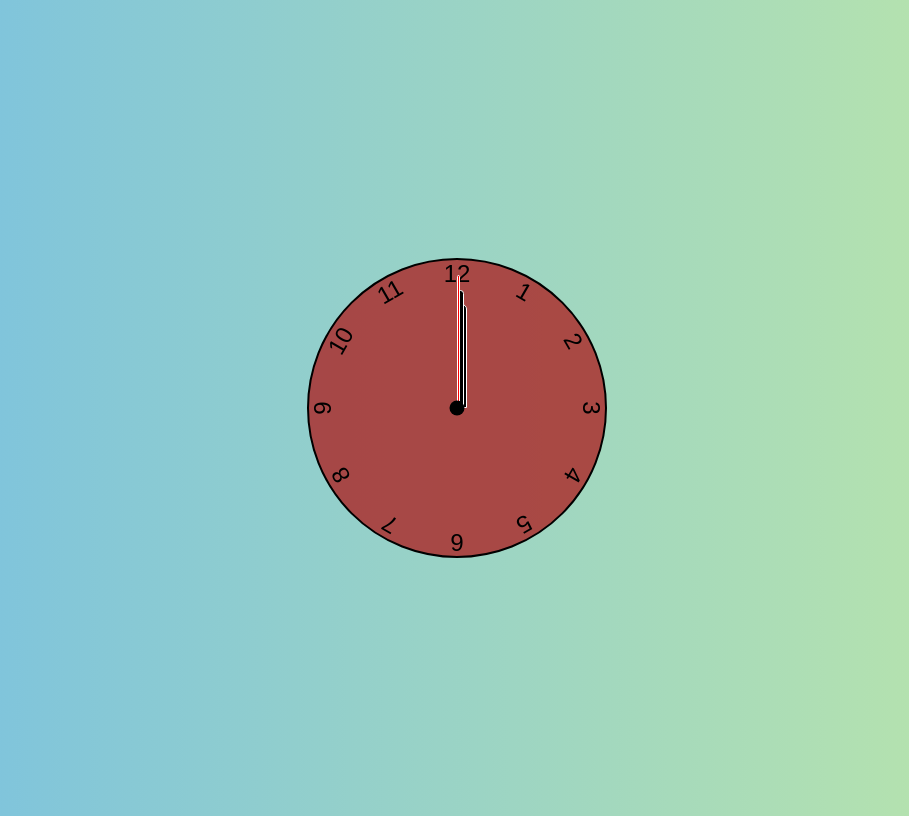
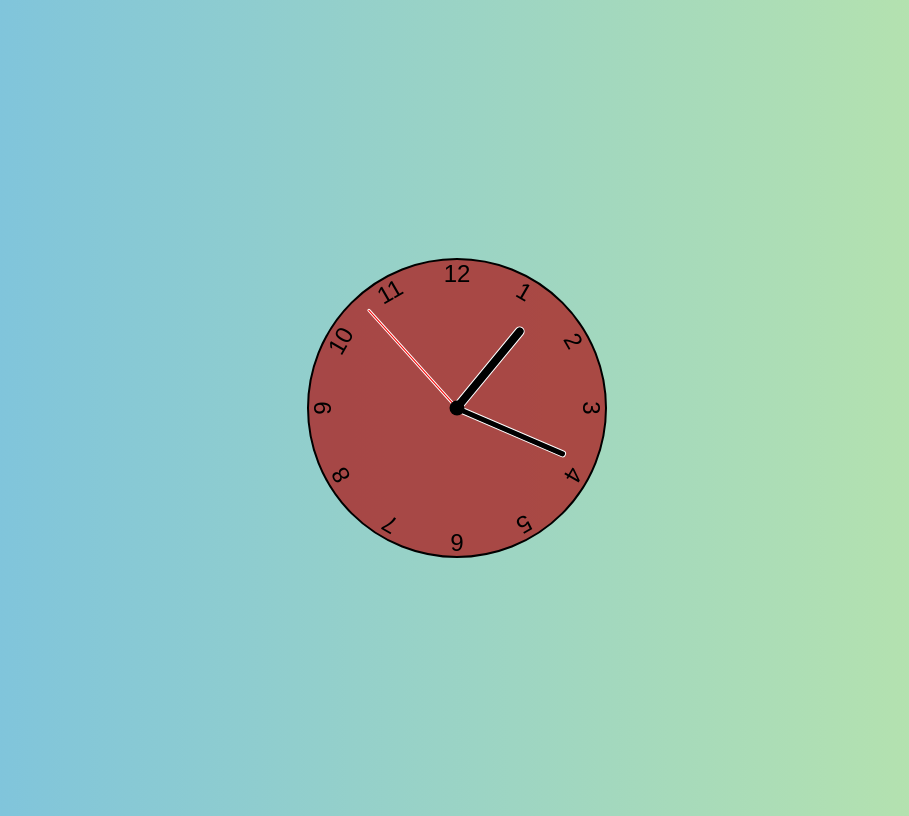
Before and after one commit to joereload/Clock-Vanilla, a plain HTML site: page index.html in a window 1280 px wide. Shown: the whole page, without its empty margins (183-1092 px from the left). Drawn offline with Linux system fonts and the light colour scheme.

Commit message:
ahora si funciona

```diff
--- a/index.html
+++ b/index.html
@@ -1,5 +1,6 @@
 <!DOCTYPE html>
 <html lang="en">
+
 <head>
     <meta charset="UTF-8">
     <meta http-equiv="X-UA-Compatible" content="IE=edge">
@@ -9,11 +10,12 @@
 
     <title>Vanilla Clock</title>
 </head>
+
 <body>
     <div class="clock">
-        <div class="hand hour"></div>
-        <div class="hand minute"></div>
-        <div class="hand second"></div>
+        <div class="hand hour" data-hour-hand></div>
+        <div class="hand minute" data-minute-hand></div>
+        <div class="hand second" data-second-hand></div>
         <div class="number number1">1</div>
         <div class="number number2">2</div>
         <div class="number number3">3</div>
@@ -26,7 +28,7 @@
         <div class="number number10">10</div>
         <div class="number number11">11</div>
         <div class="number number12">12</div>
-        </div>
     </div>
 </body>
-    </html>
+
+</html>
--- a/script.js
+++ b/script.js
@@ -7,7 +7,7 @@ const secondHand = document.querySelector ("[data-second-hand]")
 function setClock () {
     const currentDate = new Date ()
     const secondsRatio = currentDate.getSeconds() / 60
-    const minutesRadio = (secondsRatio + currentDate.getMinutes()) / 60
+    const minutesRatio = (secondsRatio + currentDate.getMinutes()) / 60
     const hoursRatio = (minutesRatio + currentDate.getHours()) / 12
     setRotation (secondHand, secondsRatio)
     setRotation ( minuteHand, minutesRatio)
--- a/styles.css
+++ b/styles.css
@@ -45,6 +45,7 @@ body {
 .clock .number11 { --rotation: 330deg;}
 
 .clock .hand {
+    --rotation: 0;
     position: absolute;
     bottom: 50%;
     left: 50%;
```
